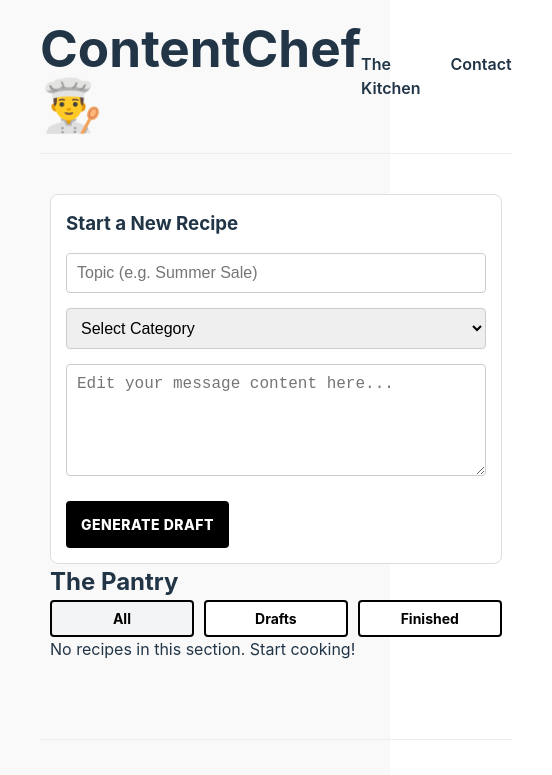
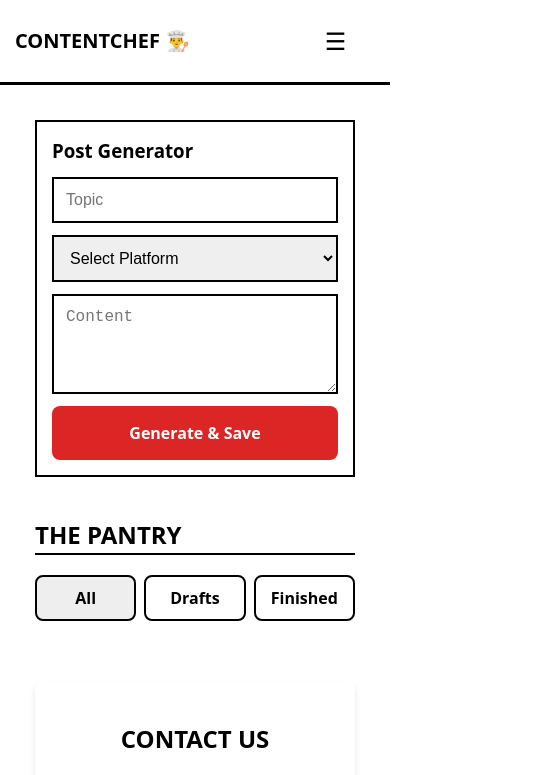
Before and after one commit to lsamuel-dev/ContentChef, a React (Vite) app: page / in a window 390 px wide. Shown: the top 775 px of the page, 552 px wide, since content can reach past the window. Built offline with nearby package versions, Linux system fonts and the light colour scheme.

Commit message:
styling and functionality tweaks

```diff
--- a/src/App.css
+++ b/src/App.css
@@ -1,110 +1,59 @@
+/* GLOBAL RESET */
+html,
+body {
+  margin: 0;
+  padding: 0;
+  width: 100%;
+  min-height: 100vh;
+  overflow-x: hidden;
+  background-color: #ffffff;
+}
+
 * {
   box-sizing: border-box;
-  margin: 0;
-  padding: 0;
 }
 
-body {
-  background-color: #f9f9f9;
-  font-family: "Inter", sans-serif;
+.App {
+  width: 100%;
+  display: flex;
+  flex-direction: column;
+  min-height: 100vh;
 }
 
-.app-container {
-  max-width: 1200px;
-  margin: 0 auto; /* Centers the app */
-  padding: 0 40px; /* Padding on the left/right */
-  min-height: 100vh;
+/* MAIN CONTENT AREA */
+main {
+  width: 100%;
+  padding: 20px;
   display: flex;
   flex-direction: column;
+  align-items: center; /* Centers the content */
 }
 
-.content {
-  flex: 1;
+/* DESKTOP RENDERING (Computer) */
+@media (min-width: 1024px) {
+  #kitchen,
+  #pantry,
+  #contact {
+    width: 80%; /* Takes up most of the screen width */
+    max-width: 1200px; /* But doesn't stretch forever */
+    margin: 20px auto;
+  }
+
+  /* Optional: Puts the Generator and Pantry side-by-side on big screens */
+  .desktop-row {
+    display: flex;
+    flex-direction: row;
+    gap: 40px;
+    width: 100%;
+    justify-content: center;
+  }
 }
 
-.footer {
-  text-align: center;
-  padding: 40px 0;
-  color: #888;
-  border-top: 1px solid #eee;
-  margin-top: 50px;
-}
-
-.generate-btn {
-  /* Visibility & Layout */
-  display: inline-block;
-  opacity: 1 !important;
-  visibility: visible !important;
-
-  /* Colors & Contrast */
-  background-color: #1a1a1a; /* Deep black/grey */
-  color: #ffffff; /* Crisp white text */
-
-  /* Sizing & Shape */
-  padding: 12px 24px;
-  border: none;
-  border-radius: 4px;
-
-  /* Typography */
-  font-size: 14px;
-  font-weight: 700;
-  text-transform: uppercase;
-  letter-spacing: 0.5px;
-
-  /* Interaction */
-  cursor: pointer;
-  transition:
-    background-color 0.2s,
-    transform 0.1s;
-}
-
-.generate-btn:active {
-  transform: translateY(0);
-}
-
-/* --- MOBILE RESPONSIVENESS QUICK FIX --- */
-@media (max-width: 768px) {
-  /* 1. Stack the Main Layout */
-  .kitchen-container {
-    padding: 10px !important;
-    display: flex !important;
-    flex-direction: column !important;
-  }
-
-  /* 2. Ensure the Form is Full Width */
-  .draft-form {
-    width: 100% !important;
-    padding: 15px !important;
-    box-sizing: border-box !important;
-  }
-
-  /* 3. Fix the Pantry Grid */
-  .pantry-grid {
-    display: grid !important;
-    grid-template-columns: 1fr !important; /* Forces one card per row */
-    gap: 15px !important;
-    width: 100% !important;
-  }
-
-  /* 4. Fix Filter Bar Wrapping */
-  .filter-bar {
-    display: flex !important;
-    flex-wrap: wrap !important;
-    gap: 10px !important;
-    justify-content: center !important;
-  }
-
-  .filter-bar button {
-    flex: 1 1 30% !important; /* Buttons grow to fit width */
-    margin: 0 !important;
-    font-size: 14px !important;
-  }
-
-  /* 5. Force text areas and inputs to not overflow */
-  input,
-  textarea,
-  select {
-    font-size: 16px !important; /* Prevents iOS auto-zoom on focus */
-    width: 100% !important;
+/* MOBILE RENDERING (iPhone) */
+@media (max-width: 1023px) {
+  #kitchen,
+  #pantry,
+  #contact {
+    width: 100%;
   }
 }
--- a/src/Components/ContactForm/ContactForm.jsx
+++ b/src/Components/ContactForm/ContactForm.jsx
@@ -1,30 +1,41 @@
-import './ContactForm.css';
+import React from "react";
+import "./ContactForm.css";
 
 function ContactForm() {
+  // Student Note: Prevents page reload to handle form data via React
+  const handleSubmit = (e) => {
+    e.preventDefault();
+    alert("Message sent!");
+  };
+
   return (
-    <form className="contact-form">
+    <div className="contact-container">
+      <h2 style={{ textAlign: "center", color: "#000" }}>CONTACT US</h2>
+      {/* id="contact" added here so the Navbar link jumps to the form */}
+      <form id="contact" className="contact-form" onSubmit={handleSubmit}>
         <div className="form-group">
           <label>First Name:</label>
-        <input type="text" name="firstName" />
+          <input type="text" name="firstName" required />
         </div>
 
         <div className="form-group">
           <label>Last Name:</label>
-        <input type="text" name="lastName" />
+          <input type="text" name="lastName" required />
         </div>
 
         <div className="form-group">
           <label>Email:</label>
-        <input type="email" name="email" />
+          <input type="email" name="email" required />
         </div>
 
         <div className="form-group">
           <label>Comments:</label>
-        <textarea name="comments"></textarea>
+          <textarea name="comments" required></textarea>
         </div>
 
         <button type="submit">Send Message</button>
       </form>
+    </div>
   );
 }
 
--- a/src/Components/ContentCard/ContentCard.jsx
+++ b/src/Components/ContentCard/ContentCard.jsx
@@ -1,42 +1,45 @@
 import React from "react";
 
-function ContentCard({ post, onToggle, onDelete, onEdit }) {
-  const cardButtonStyle = {
-    backgroundColor: "#ffffff",
-    color: "#000000",
-    border: "2px solid #000000",
-    padding: "6px 12px",
-    marginRight: "8px",
-    borderRadius: "4px",
-    fontWeight: "bold",
-    cursor: "pointer",
+function ContentCard({ post, onDelete, onEdit }) {
+  // Direct styles to ensure text is visible (Black on White)
+  const styles = {
+    card: {
+      backgroundColor: "#ffffff",
+      border: "2px solid #000",
+      padding: "15px",
+      margin: "10px 0",
+      width: "100%",
+      boxSizing: "border-box",
+    },
+    text: {
+      color: "#000000",
+      margin: "4px 0",
+    },
+    btn: {
+      padding: "8px 12px",
+      marginTop: "10px",
+      marginRight: "8px",
+      fontWeight: "bold",
+      border: "1px solid #000",
+      cursor: "pointer",
+    },
   };
 
   return (
-    <div
-      className="content-card"
-      style={{
-        border: "1px solid #ddd",
-        padding: "15px",
-        borderRadius: "8px",
-        marginBottom: "15px",
-      }}
-    >
-      <p>
-        <strong>{post.category}</strong>
-      </p>
-      <h4>{post.topic}</h4>
-      <p>{post.content}</p>
-
-      <div className="card-actions" style={{ marginTop: "10px" }}>
-        <button style={cardButtonStyle} onClick={onEdit}>
-          Edit
+    <div style={styles.card}>
+      <p style={{ ...styles.text, fontWeight: "bold" }}>{post.category}</p>
+      <p style={styles.text}>{post.topic}</p>
+      <p style={{ ...styles.text, fontSize: "14px" }}>{post.content}</p>
+      <div>
+        {/* Edit and Delete handlers passed as props */}
+        <button style={{ ...styles.btn, background: "#eee" }} onClick={onEdit}>
+          EDIT
         </button>
-        <button style={cardButtonStyle} onClick={onToggle}>
-          {post.completed ? "Mark as Draft" : "Mark as Finished"}
-        </button>
-        <button style={cardButtonStyle} onClick={onDelete}>
-          Delete
+        <button
+          style={{ ...styles.btn, background: "#dc2626", color: "#fff" }}
+          onClick={onDelete}
+        >
+          DELETE
         </button>
       </div>
     </div>
--- a/src/Components/DraftForm/DraftForm.jsx
+++ b/src/Components/DraftForm/DraftForm.jsx
@@ -1,48 +1,71 @@
 import React, { useState, useEffect } from "react";
-import "./DraftForm.css";
 
 function DraftForm({ addPost, updatePost, activePost, setActivePost }) {
   const [topic, setTopic] = useState("");
   const [category, setCategory] = useState("");
   const [content, setContent] = useState("");
 
+  // Styles forced into JS to prevent iPhone layout breaks
+  const styles = {
+    container: {
+      display: "flex",
+      flexDirection: "column",
+      gap: "12px",
+      padding: "15px",
+      backgroundColor: "#ffffff",
+      border: "2px solid #000",
+      width: "100%",
+      boxSizing: "border-box",
+    },
+    input: {
+      padding: "12px",
+      border: "2px solid #000",
+      fontSize: "16px",
+      width: "100%",
+    },
+    btn: {
+      backgroundColor: "#dc2626",
+      color: "#fff",
+      padding: "16px",
+      fontWeight: "bold",
+      border: "none",
+      width: "100%",
+    },
+  };
+
+  // Automatically creates a post based on topic and dropdown choice
+  const handleAutoGenerate = (e) => {
+    const type = e.target.value;
+    setCategory(type);
+
+    if (topic && !activePost) {
+      const templates = {
+        Sales: `Check out our ${topic}! Available now for a limited time.`,
+        Educational: `Here are 3 tips for ${topic} you should try today.`,
+        Announcement: `We are excited to announce our new ${topic} is live!`,
+      };
+      setContent(templates[type] || "");
+    }
+  };
+
   useEffect(() => {
     if (activePost) {
       setTopic(activePost.topic);
       setCategory(activePost.category);
       setContent(activePost.content);
-    } else {
-      setTopic("");
-      setCategory("");
-      setContent("");
     }
   }, [activePost]);
 
-  const handleCategoryChange = (e) => {
-    const newCat = e.target.value;
-    setCategory(newCat);
-
-    if (!activePost && topic) {
-      const templates = {
-        Sales: `🔥 LIMITED TIME: ${topic}! 🔥\n\nDon't miss out on our biggest event yet!`,
-        Educational: `Did you know about ${topic}?\n\nUnderstanding this can change how you work.`,
-        Announcement: `BIG NEWS: We are officially launching ${topic}!`,
-      };
-      setContent(templates[newCat] || "");
-    }
-  };
-
   const handleSubmit = (e) => {
-    if (e) e.preventDefault();
-    if (!topic || !category || !content) {
-      alert("Please fill in all ingredients (fields)!");
-      return;
-    }
+    e.preventDefault();
+    if (!topic || !category || !content) return;
 
     if (activePost) {
       updatePost(activePost.id, topic, category, content);
+      setActivePost(null);
     } else {
-      addPost({ topic, category, content });
+      // Sends new post object up to global state
+      addPost({ topic, category, content, completed: false, id: Date.now() });
     }
 
     setTopic("");
@@ -51,72 +74,34 @@ function DraftForm({ addPost, updatePost, activePost, setActivePost }) {
   };
 
   return (
-    <div className="draft-form">
-      <h3>{activePost ? "Refining the Recipe" : "Start a New Recipe"}</h3>
-
+    <form style={styles.container} onSubmit={handleSubmit}>
+      <h3 style={{ margin: "0", color: "#000" }}>Post Generator</h3>
       <input
-        type="text"
-        placeholder="Topic (e.g. Summer Sale)"
+        style={styles.input}
+        placeholder="Topic"
         value={topic}
         onChange={(e) => setTopic(e.target.value)}
       />
-
-      <select value={category} onChange={handleCategoryChange}>
-        <option value="">Select Category</option>
+      <select
+        style={styles.input}
+        value={category}
+        onChange={handleAutoGenerate}
+      >
+        <option value="">Select Platform</option>
         <option value="Sales">Sales</option>
         <option value="Educational">Educational</option>
         <option value="Announcement">Announcement</option>
       </select>
-
       <textarea
-        placeholder="Edit your message content here..."
+        style={{ ...styles.input, height: "100px" }}
+        placeholder="Content"
         value={content}
         onChange={(e) => setContent(e.target.value)}
-        rows="5"
       />
-
-      <div className="form-buttons">
-        <button
-          className="generate-btn"
-          style={{
-            opacity: 1,
-            visibility: "visible",
-            display: "block",
-            backgroundColor: "#dc2626", // Bold Red
-            color: "#ffffff", // White Text
-            padding: "12px 24px",
-            fontWeight: "bold",
-            border: "none",
-            borderRadius: "4px",
-            cursor: "pointer",
-            marginTop: "10px",
-            textTransform: "uppercase",
-          }}
-          onClick={handleSubmit}
-        >
-          {activePost ? "Save Changes" : "Generate Draft"}
-        </button>
-        {activePost && (
-          <button
-            className="cancel-btn"
-            style={{
-              marginLeft: "10px",
-              cursor: "pointer",
-              background: "#ffffff",
-              color: "#000000",
-              border: "2px solid #000000",
-              padding: "8px 16px",
-              borderRadius: "4px",
-              marginTop: "10px",
-              fontWeight: "bold",
-            }}
-            onClick={() => setActivePost(null)}
-          >
-            Cancel
-          </button>
-        )}
-      </div>
-    </div>
+      <button type="submit" style={styles.btn}>
+        {activePost ? "Update" : "Generate & Save"}
+      </button>
+    </form>
   );
 }
 
--- a/src/Components/KitchenContainer/KitchenContainer.jsx
+++ b/src/Components/KitchenContainer/KitchenContainer.jsx
@@ -1,6 +1,7 @@
 import React from "react";
 import ContentCard from "../ContentCard/ContentCard";
 import DraftForm from "../DraftForm/DraftForm";
+import ContactForm from "../ContactForm/ContactForm";
 
 function KitchenContainer({
   posts,
@@ -10,24 +11,11 @@ function KitchenContainer({
   setActivePost,
   filter,
   setFilter,
-  toggleComplete,
   deletePost,
 }) {
-  // Inline style object for the filter buttons to ensure consistency
-  const filterButtonStyle = (isActive) => ({
-    backgroundColor: isActive ? "#f3f4f6" : "#ffffff",
-    color: "#000000",
-    border: "2px solid #000000",
-    padding: "8px 16px",
-    marginRight: "10px",
-    borderRadius: "4px",
-    fontWeight: "bold",
-    cursor: "pointer",
-  });
-
   return (
-    <section className="kitchen-container">
-      <div className="editor-section">
+    <section style={{ padding: "15px" }}>
+      <div id="kitchen">
         <DraftForm
           addPost={addPost}
           updatePost={updatePost}
@@ -36,47 +24,43 @@ function KitchenContainer({
         />
       </div>
 
-      <div className="kitchen-header">
-        <h2>The Pantry</h2>
-        <div className="filter-bar">
-          <button
-            style={filterButtonStyle(filter === "All")}
-            onClick={() => setFilter("All")}
-          >
-            All
-          </button>
-          <button
-            style={filterButtonStyle(filter === "Drafts")}
-            onClick={() => setFilter("Drafts")}
-          >
-            Drafts
-          </button>
-          <button
-            style={filterButtonStyle(filter === "Finished")}
-            onClick={() => setFilter("Finished")}
-          >
-            Finished
-          </button>
+      <div id="pantry" style={{ marginTop: "40px" }}>
+        <h2 style={{ color: "#000", borderBottom: "2px solid #000" }}>
+          THE PANTRY
+        </h2>
+
+        <div style={{ display: "flex", gap: "8px", margin: "20px 0" }}>
+          {["All", "Drafts", "Finished"].map((f) => (
+            <button
+              key={f}
+              style={{
+                flex: 1,
+                padding: "10px",
+                border: "2px solid #000",
+                fontWeight: "bold",
+                background: filter === f ? "#eee" : "#fff",
+              }}
+              onClick={() => setFilter(f)}
+            >
+              {f}
+            </button>
+          ))}
+        </div>
+
+        <div style={{ display: "flex", flexDirection: "column", gap: "15px" }}>
+          {posts.map((post) => (
+            <ContentCard
+              key={post.id}
+              post={post}
+              onDelete={() => deletePost(post.id)}
+              onEdit={() => setActivePost(post)}
+            />
+          ))}
         </div>
       </div>
 
-      <div className="pantry-grid">
-        {posts.length > 0 ? (
-          posts.map((post) => (
-            <ContentCard
-              key={post.id}
-              post={post}
-              onToggle={() => toggleComplete(post.id)}
-              onDelete={() => deletePost(post.id)}
-              onEdit={() => setActivePost(post)}
-            />
-          ))
-        ) : (
-          <p className="empty-message">
-            No recipes in this section. Start cooking!
-          </p>
-        )}
-      </div>
+      {/* This renders your original contact form directly */}
+      <ContactForm />
     </section>
   );
 }
--- a/src/Components/NavBar/NavBar.jsx
+++ b/src/Components/NavBar/NavBar.jsx
@@ -1,25 +1,75 @@
-import React from 'react';
-import './NavBar.css';
+import React, { useState } from "react";
 
-function NavBar({ setView, activeView }) {
+function NavBar() {
+  const [isOpen, setIsOpen] = useState(false);
+
+  // Toggle function for mobile menu visibility
+  const toggleMenu = () => setIsOpen(!isOpen);
+
+  const styles = {
+    nav: {
+      display: "flex",
+      flexDirection: "column",
+      width: "100%",
+      backgroundColor: "#ffffff",
+      borderBottom: "3px solid #000",
+      position: "sticky",
+      top: 0,
+      zIndex: 1000,
+    },
+    topBar: {
+      display: "flex",
+      justifyContent: "space-between",
+      alignItems: "center",
+      padding: "10px 15px",
+    },
+    logo: {
+      fontSize: "20px",
+      fontWeight: "bold",
+      color: "#000",
+    },
+    hamburger: {
+      fontSize: "24px",
+      background: "none",
+      border: "none",
+      cursor: "pointer",
+    },
+    menu: {
+      display: isOpen ? "flex" : "none",
+      flexDirection: "column",
+      backgroundColor: "#fff",
+      width: "100%",
+    },
+    link: {
+      padding: "15px 20px",
+      textDecoration: "none",
+      color: "#000",
+      fontWeight: "bold",
+      borderTop: "1px solid #eee",
+      fontSize: "16px",
+    },
+  };
+
   return (
-    <nav className="navbar">
-      <div className="nav-container">
-        <h1 className="logo">ContentChef 👨‍🍳</h1>
-        <ul className="nav-links">
-          <li
-            className={activeView === 'kitchen' ? 'active' : ''}
-            onClick={() => setView('kitchen')}
-          >
-            The Kitchen
-          </li>
-          <li
-            className={activeView === 'contact' ? 'active' : ''}
-            onClick={() => setView('contact')}
-          >
-            Contact
-          </li>
-        </ul>
+    <nav style={styles.nav}>
+      <div style={styles.topBar}>
+        <div style={styles.logo}>CONTENTCHEF 👨‍🍳</div>
+        <button style={styles.hamburger} onClick={toggleMenu}>
+          {isOpen ? "✕" : "☰"}
+        </button>
+      </div>
+
+      {/* Each link uses an ID selector to scroll to the correct section */}
+      <div style={styles.menu}>
+        <a href="#kitchen" style={styles.link} onClick={toggleMenu}>
+          THE KITCHEN
+        </a>
+        <a href="#pantry" style={styles.link} onClick={toggleMenu}>
+          THE PANTRY
+        </a>
+        <a href="#contact" style={styles.link} onClick={toggleMenu}>
+          CONTACT US
+        </a>
       </div>
     </nav>
   );
```
Also changed, not shown: src/Components/ContactForm/ContactForm.css (+38 -0 lines). Lines whose indentation alone changed are shown as unchanged.
